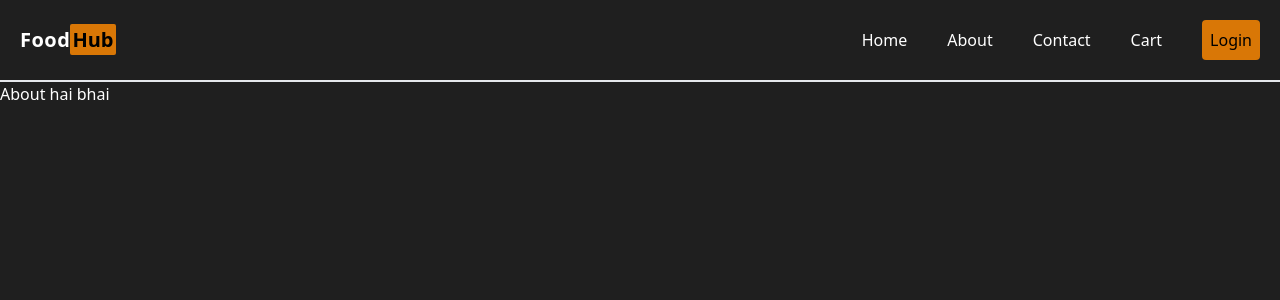
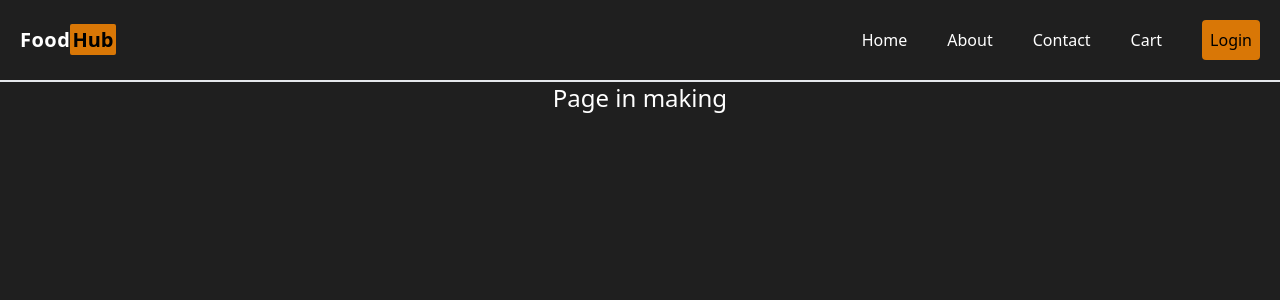
Before and after one commit to maliknajeeb113/FoodApp, a React (Vite) app: page /about in a window 1280 px wide. Shown: the top 300 px of the page. Built offline with nearby package versions, Linux system fonts and the light colour scheme.

Commit message:
commit to deploy

```diff
--- a/src/components/About.js
+++ b/src/components/About.js
@@ -1,7 +1,9 @@
+import User from "./User"
+
 const About = () =>{
     return(
         <div>
-            About hai bhai
+            <User name={'najeeb'}/>
         </div>
     )
 }
--- a/src/components/Contact.js
+++ b/src/components/Contact.js
@@ -1,6 +1,6 @@
 const Contact = () => {
     return (
-        <div className=''>
+        <div className='text-2xl flex items-center justify-center'>
             Contact Us Page
         </div>
     )
--- /dev/null
+++ b/src/components/User.js
@@ -0,0 +1,26 @@
+import React from "react"
+
+class User extends React.Component{
+    constructor(props){
+        super(props);
+
+        this.state = {
+            name: this.props.name
+        }
+
+    }
+
+render(){
+    return(
+        <div className="container flex mx-auto items-center justify-center">
+            <div className="text-2xl">
+                Page in making
+            </div>
+            {/* <h1>{this.state.name}</h1> */}
+        </div>
+    )
+}
+
+}
+
+export default User
```
